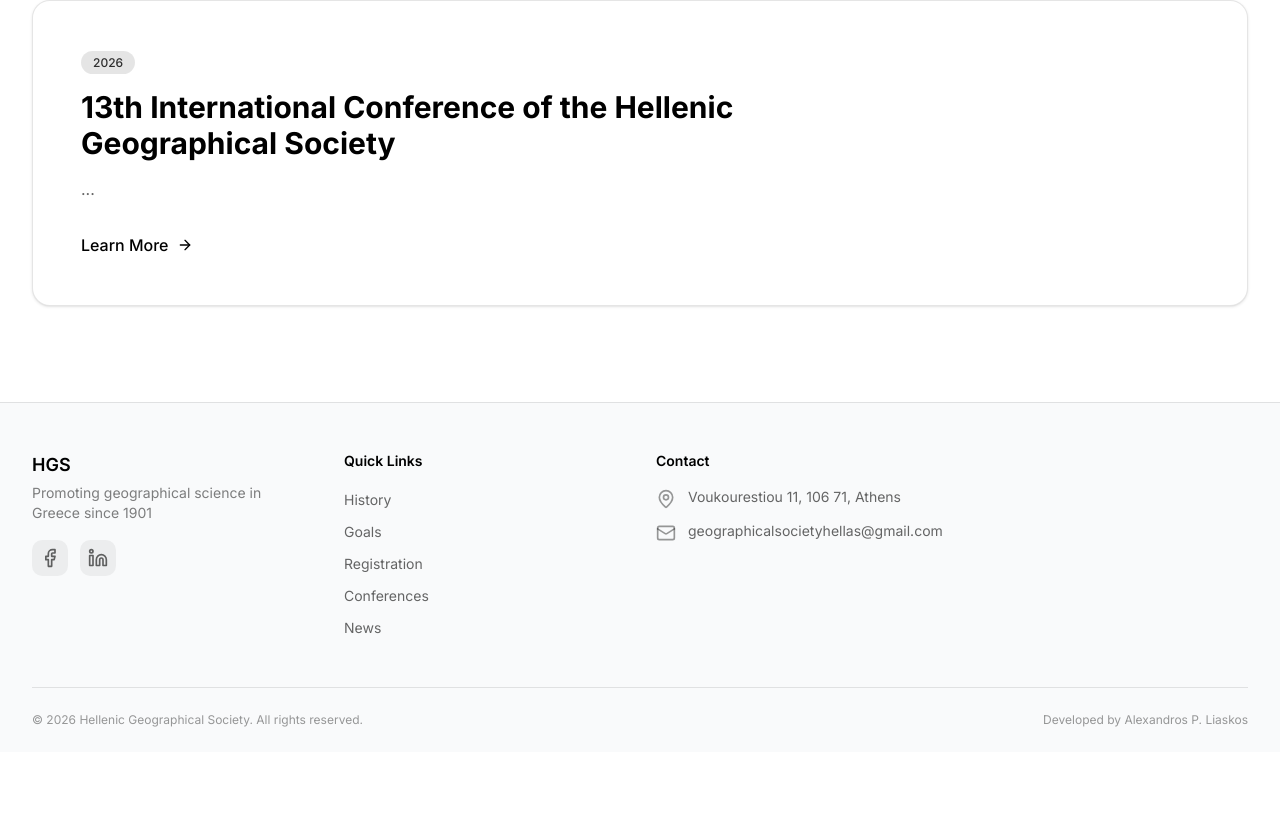
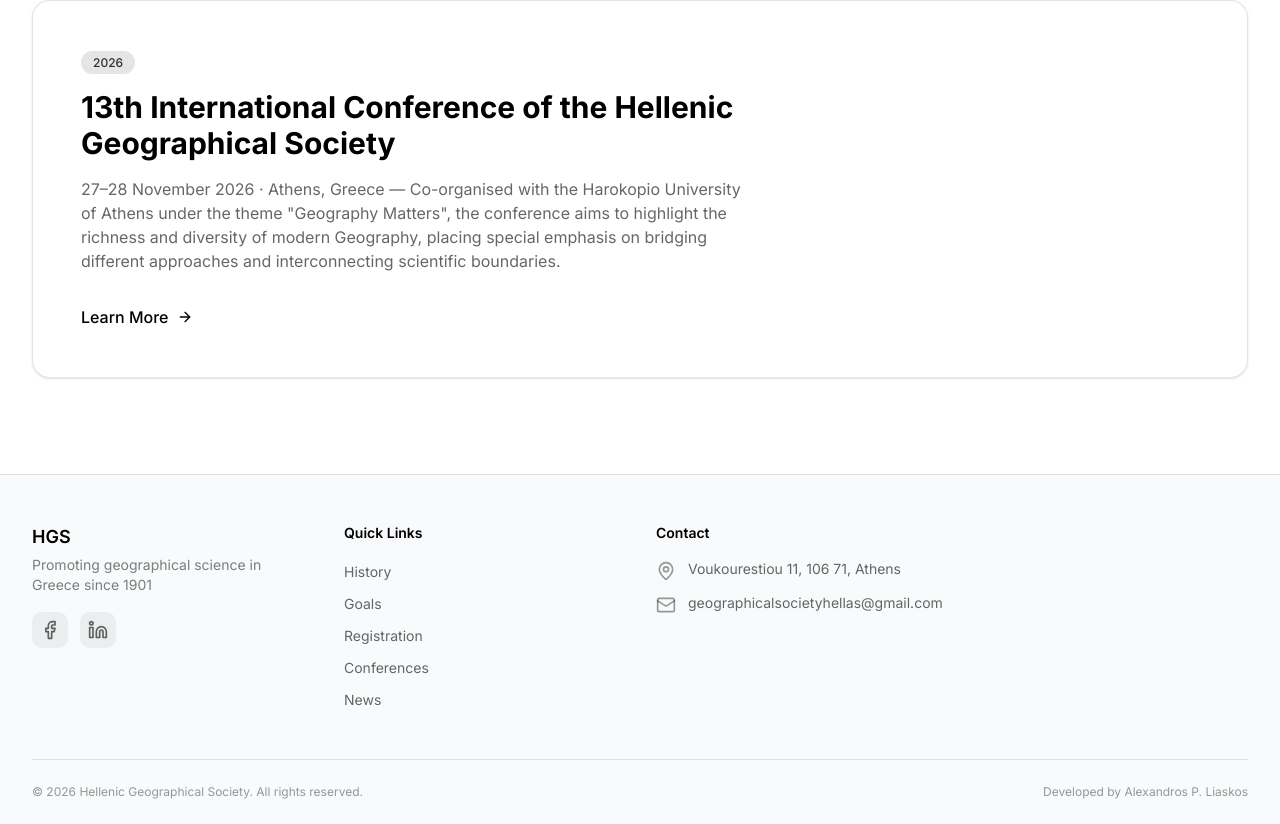
Before and after one commit to HGS-web/HGS, a Next.js app: page /en in a window 1280 px wide. Shown: the part 1382-2206 px from the top of the page. Before the commit the page ends 2134 px from the top, so only its background shows below. Built offline with nearby package versions, Linux system fonts and the light colour scheme.

Commit message:
Add conference description to home page in English and Greek

```diff
--- a/src/app/[locale]/page.tsx
+++ b/src/app/[locale]/page.tsx
@@ -28,7 +28,7 @@ const homeText = {
     explore: "Explore",
     register: "Register",
     conference2026: "13th International Conference of the Hellenic Geographical Society",
-    conference2026Desc: "...",
+    conference2026Desc: "27–28 November 2026 · Athens, Greece — Co-organised with the Harokopio University of Athens under the theme \"Geography Matters\", the conference aims to highlight the richness and diversity of modern Geography, placing special emphasis on bridging different approaches and interconnecting scientific boundaries.",
     learnMoreConf: "Learn More",
   },
   el: {
@@ -50,7 +50,7 @@ const homeText = {
     explore: "Εξερευνήστε",
     register: "Εγγραφή",
     conference2026: "13ο Διεθνές Συνέδριο της Ελληνικής Γεωγραφικής Εταιρείας",
-    conference2026Desc: "...",
+    conference2026Desc: "27–28 Νοεμβρίου 2026 · Αθήνα, Ελλάδα — Σε συνδιοργάνωση με το Χαροκόπειο Πανεπιστήμιο Αθηνών, υπό τον τίτλο «Geography Matters», το συνέδριο στοχεύει στην ανάδειξη του πλούτου και της ποικιλομορφίας της σύγχρονης Γεωγραφίας, δίνοντας ιδιαίτερη έμφαση στη γεφύρωση επιστημονικών προσεγγίσεων και στη διασύνδεση γνωστικών πεδίων.",
     learnMoreConf: "Περισσότερα",
   },
 };
```
